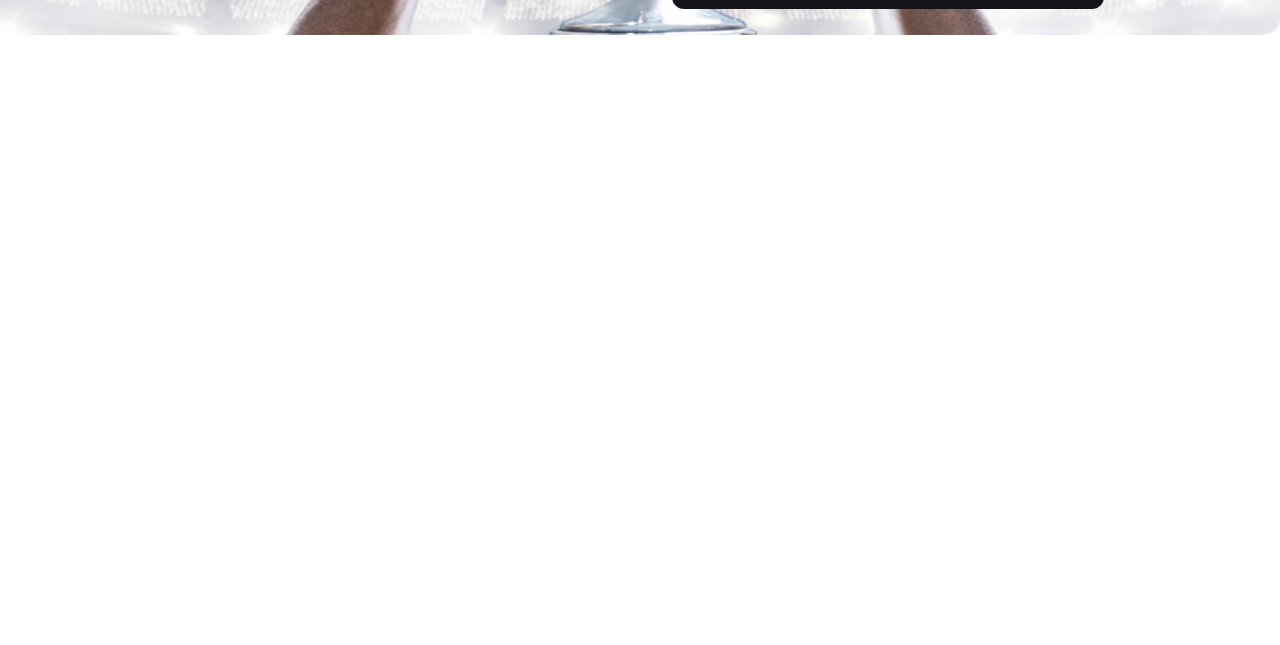
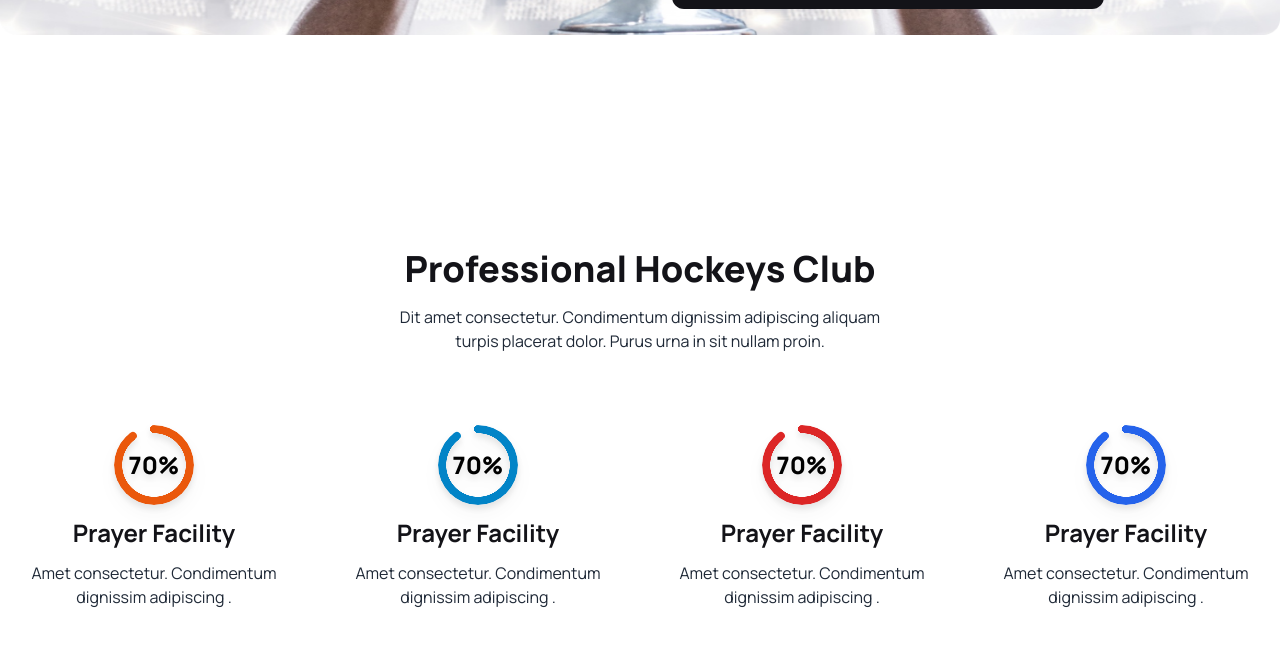
Before and after one commit to Chand4D/assignment-03, a plain HTML site: page index.html in a window 1280 px wide. Shown: the part 603-1248 px from the top of the page. Before the commit the page ends 800 px from the top, so only its background shows below. Drawn offline with nearby package versions, Linux system fonts and the light colour scheme.

Commit message:
added a prayer facility

```diff
--- a/index.html
+++ b/index.html
@@ -76,14 +76,53 @@
 
 
       </div>
-      <div class="w-[432px] lg:-translate-y-44 lg:ml-auto mr-44 bg-[#131318]  rounded-xl">
+      <div class="w-[432px]   lg:-translate-y-44 lg:ml-auto mr-44 bg-[#131318]  rounded-xl">
         <div class="p-3 space-y-4  ">
           <h1 class="font-extrabold text-2xl text-white">Meet all the heroes from the field</h1>
           <p class="text-white">Dit amet consectetur. Condimentum dignissim adipiscing aliquam turpis placerat dolor. Purus urna in sit nullam proin. </p>
         </div>
         </div>
  </header>
- <main>
+ <main class="container mx-auto my-16">
+  <section class="text-center  ">
+<h1 class=" text-2xl lg:text-4xl font-extrabold text-[#131318]  mb-4">Professional Hockeys Club</h1>
+<p class=" lg:w-[550px] mx-auto px-4">Dit amet consectetur. Condimentum dignissim adipiscing aliquam turpis placerat dolor. Purus urna in sit nullam proin. </p>
+<div class="grid grid-cols-1 lg:grid-cols-4 mt-14 gap-4 bg-white">
+  <div class="space-y-3  p-4">
+    <div class="radial-progress text-orange-600 drop-shadow-lg" style="--value:90;" role="progressbar">
+      <div class="text-2xl text-black font-extrabold"> 70%</div>
+
+     </div>
+    <h1 class="text-[#131318] font-bold text-2xl">Prayer Facility</h1>
+    <p class="w-[250px] mx-auto">Amet consectetur. Condimentum dignissim adipiscing .</p>
+  </div>
+  <div class="space-y-3  p-4">
+    <div class="radial-progress text-sky-600 drop-shadow-lg" style="--value:90;" role="progressbar">
+      <div class="text-2xl text-black font-extrabold"> 70%</div>
+
+     </div>
+    <h1 class="text-[#131318] font-bold text-2xl">Prayer Facility</h1>
+    <p class="w-[250px] mx-auto">Amet consectetur. Condimentum dignissim adipiscing .</p>
+  </div>
+  <div class="space-y-3  p-4">
+    <div class="radial-progress text-red-600 drop-shadow-lg" style="--value:90;" role="progressbar">
+      <div class="text-2xl text-black font-extrabold"> 70%</div>
+
+     </div>
+    <h1 class="text-[#131318] font-bold text-2xl">Prayer Facility</h1>
+    <p class="w-[250px] mx-auto">Amet consectetur. Condimentum dignissim adipiscing .</p>
+  </div>
+  <div class="space-y-3  p-4">
+    <div class="radial-progress text-blue-600 drop-shadow-lg" style="--value:90;" role="progressbar">
+      <div class="text-2xl text-black font-extrabold"> 70%</div>
+
+     </div>
+    <h1 class="text-[#131318] font-bold text-2xl">Prayer Facility</h1>
+    <p class="w-[250px] mx-auto">Amet consectetur. Condimentum dignissim adipiscing .</p>
+  </div>
+</div>
+  </section>
+
 
  </main>
 </body>
```
